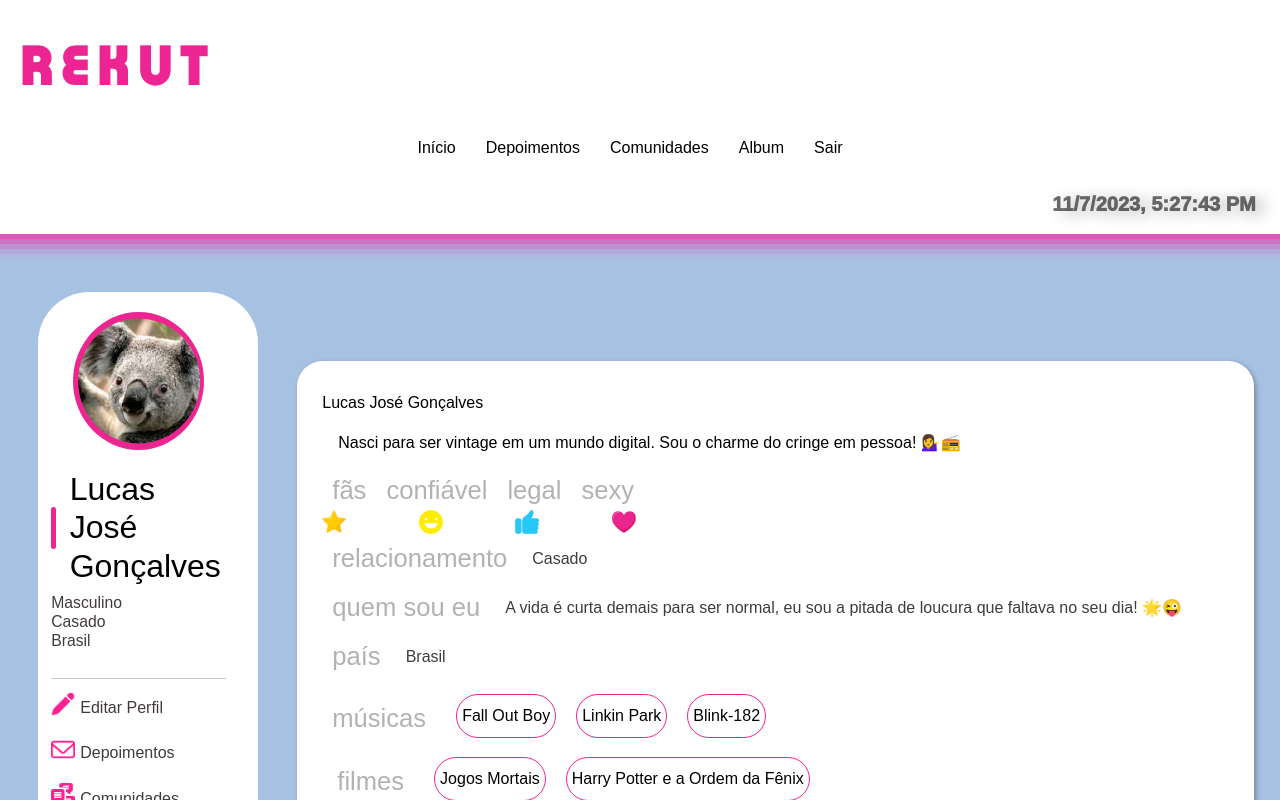
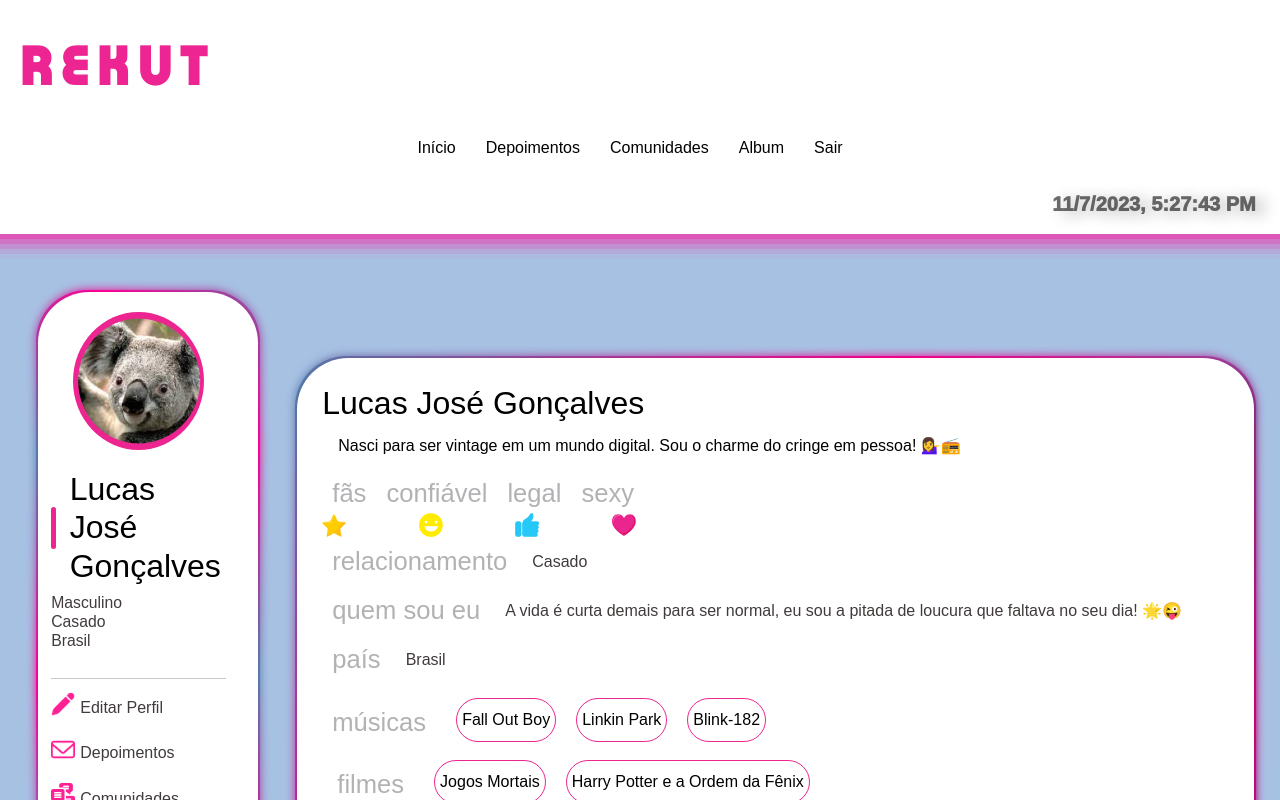
Before and after one commit to juliafclima/trabalho-react-grupo2, a React (Vite) app in the folder trabalho-react-g2/: page / in a window 1280 px wide. Shown: the top 800 px of the page. Built offline with nearby package versions, Linux system fonts and the light colour scheme.

Commit message:
Feat: Estilizando perfil

```diff
--- a/trabalho-react-g2/src/pages/Perfil/index.jsx
+++ b/trabalho-react-g2/src/pages/Perfil/index.jsx
@@ -8,6 +8,7 @@ const Perfil = () => {
     return (
         <>
             <Header />
+
                 <div className="principal">
                 <div className="fundo-azul">
                         <div className="pai">
@@ -148,6 +149,7 @@ const Perfil = () => {
                         </div>
                     </div>
                 </div>
+
             <Footer />
         </>
     );
--- a/trabalho-react-g2/src/pages/Perfil/style.css
+++ b/trabalho-react-g2/src/pages/Perfil/style.css
@@ -34,10 +34,12 @@
 .coluas-meio {
     background-color: white;
     padding: 2vw;
-    border-radius: 2vw;
+    border-radius: 4vw;
     box-shadow: 2px 2px 5px 0px rgba(0, 0, 0, 0.3);
     width: 100%;
+    position: relative;
 }
+
 
 .bio {
     border-radius: 4vw;
@@ -45,7 +47,46 @@
     display: flex;
     flex-direction: column;
     padding: 1.5vw 2.5vw 8vw 1vw;
+
+    position: relative;
+
 }
+
+.bio:before,
+.bio:after,
+.coluas-meio:before,
+.coluas-meio:after {
+    border-radius: 4vw;
+    content: '';
+    position: absolute;
+    left: -2px;
+    top: -2px;
+    background: linear-gradient(45deg, #fb0094,#759CCF,  #fb0094,#628bc2,#fb0094,#567bac,  #fb0094,#5579a9);
+    background-size: 400%;
+    width: calc(100% + 4px);
+    height: calc(100% + 4px);
+    z-index: -1;
+    animation: steam 20s linear infinite;
+}
+
+@keyframes steam {
+    0% {
+        background-position: 0 0;
+    }
+
+    50% {
+        background-position: 400% 0;
+    }
+
+    100% {
+        background-position: 0 0;
+    }
+}
+
+.bio:after,.coluas-meio:after {
+    filter: blur(5px);
+}
+
 
 .img-perfil {
     width: 70%;
@@ -71,7 +112,7 @@
     height: 3.29vw;
 }
 
-.nome-bio {
+.nome-bio,.nome-perfil {
     color: #000;
     font: 400 2.5vw/1.2 'Adamina', sans-serif;
     text-decoration: none;
```
Lines whose indentation alone changed are shown as unchanged.
